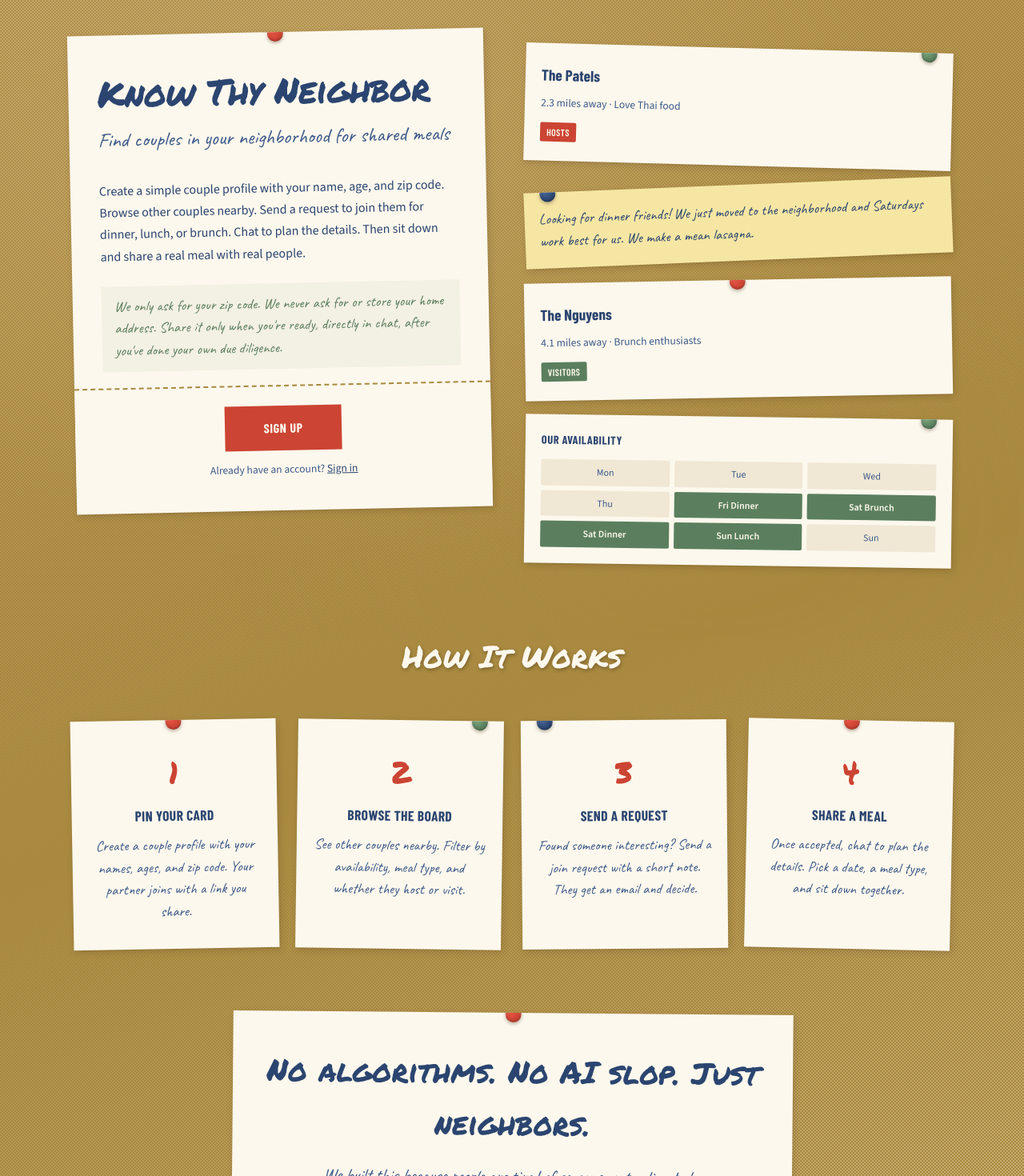
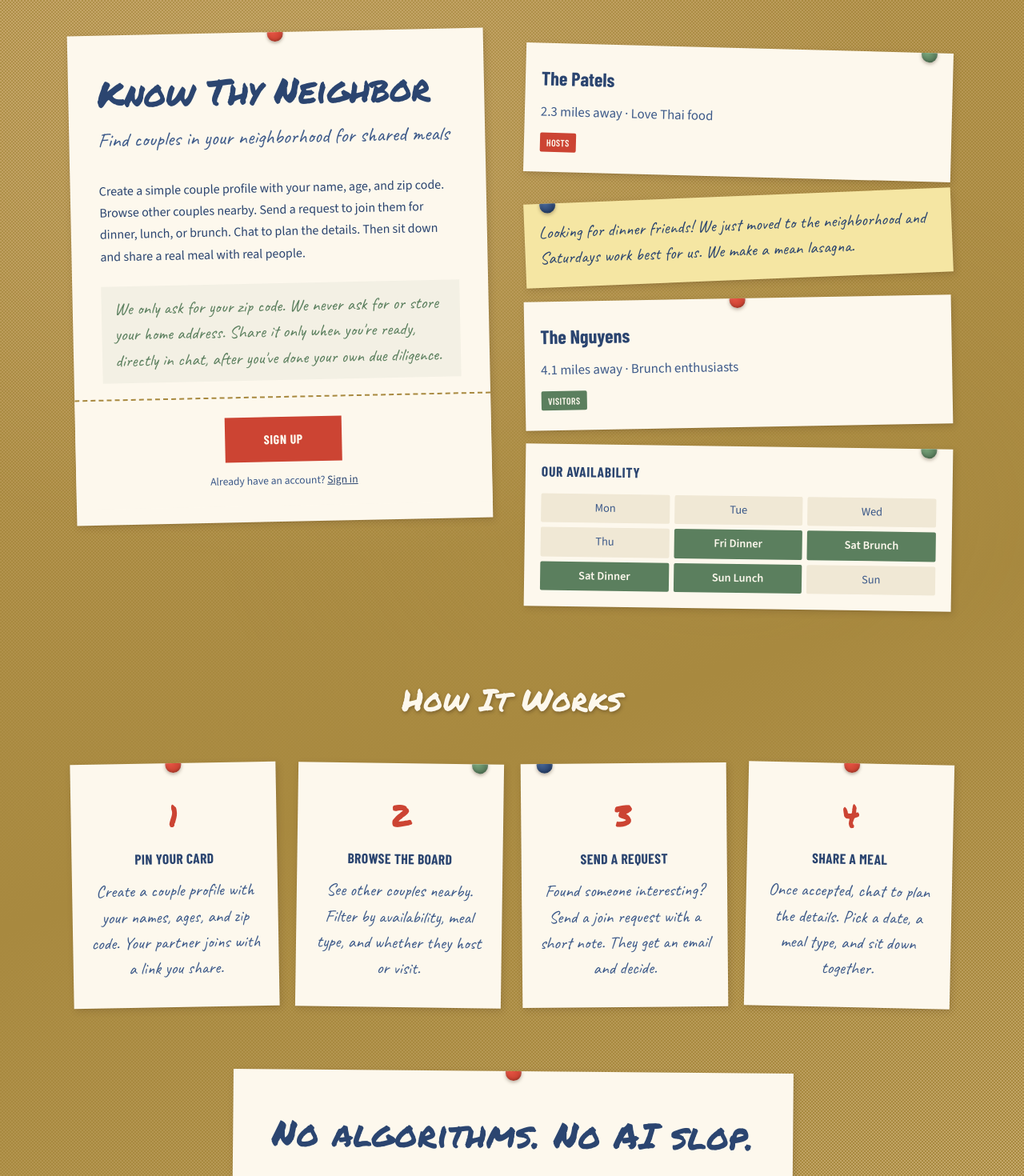
Before and after one commit to AmitKulkarni23/knowthyneighbor, a Next.js app in the folder frontend/: page / in a window 1280 px wide. Shown: the top 1470 px of the page at 80% size. Built offline with nearby package versions, Linux system fonts and the light colour scheme.

Commit message:
Increase font sizes across all landing page sections including side cards and availability grid.

```diff
--- a/frontend/src/app/page.tsx
+++ b/frontend/src/app/page.tsx
@@ -34,7 +34,7 @@ export default function Home() {
           <Typography sx={{ fontFamily: 'var(--font-body), Georgia, serif', fontSize: '1rem', lineHeight: 1.7, color: 'var(--ink-blue)', mb: 3, maxWidth: '55ch' }}>
             Create a simple couple profile with your name, age, and zip code. Browse other couples nearby. Send a request to join them for dinner, lunch, or brunch. Chat to plan the details. Then sit down and share a real meal with real people.
           </Typography>
-          <Typography sx={{ fontFamily: 'var(--font-handwriting), cursive', fontSize: '1.15rem', color: 'var(--thumbtack-green)', p: '12px 16px', bgcolor: 'rgba(91, 127, 94, 0.06)', mb: '20px', lineHeight: 1.5 }}>
+          <Typography sx={{ fontFamily: 'var(--font-handwriting), cursive', fontSize: '1.35rem', color: 'var(--thumbtack-green)', p: '12px 16px', bgcolor: 'rgba(91, 127, 94, 0.06)', mb: '20px', lineHeight: 1.5 }}>
             We only ask for your zip code. We never ask for or store your home address. Share it only when you&apos;re ready, directly in chat, after you&apos;ve done your own due diligence.
           </Typography>
 
@@ -55,10 +55,10 @@ export default function Home() {
           {/* Couple card - The Patels */}
           <Card sx={{ ...rotatedCard(1.5), p: '24px 20px' }}>
             <Box sx={pinGreenSx} />
-            <Typography sx={{ fontFamily: 'var(--font-condensed), sans-serif', fontWeight: 700, fontSize: '1.2rem', color: 'var(--ink-blue)', mb: 0.75 }}>
+            <Typography sx={{ fontFamily: 'var(--font-condensed), sans-serif', fontWeight: 700, fontSize: '1.5rem', color: 'var(--ink-blue)', mb: 0.75 }}>
               The Patels
             </Typography>
-            <Typography sx={{ fontFamily: 'var(--font-body), Georgia, serif', fontSize: '0.85rem', color: 'var(--ink-blue-light)', mb: 1.25 }}>
+            <Typography sx={{ fontFamily: 'var(--font-body), Georgia, serif', fontSize: '1.05rem', color: 'var(--ink-blue-light)', mb: 1.25 }}>
               2.3 miles away &middot; Love Thai food
             </Typography>
             <Chip label="Hosts" size="small" sx={{ bgcolor: 'var(--pushpin-red)', color: 'var(--paper)' }} />
@@ -67,7 +67,7 @@ export default function Home() {
           {/* Index card */}
           <Card sx={{ ...rotatedCard(-2.3), p: '20px 18px', bgcolor: 'var(--index-yellow)' }}>
             <Box sx={pinBlueSx} />
-            <Typography sx={{ fontFamily: 'var(--font-handwriting), cursive', fontSize: '1.15rem', color: 'var(--ink-blue)', lineHeight: 1.5 }}>
+            <Typography sx={{ fontFamily: 'var(--font-handwriting), cursive', fontSize: '1.35rem', color: 'var(--ink-blue)', lineHeight: 1.5 }}>
               Looking for dinner friends! We just moved to the neighborhood and Saturdays work best for us. We make a mean lasagna.
             </Typography>
           </Card>
@@ -75,10 +75,10 @@ export default function Home() {
           {/* Couple card - The Nguyens */}
           <Card sx={{ ...rotatedCard(-1), p: '24px 20px' }}>
             <Box sx={{ ...pinRedSx as object }} />
-            <Typography sx={{ fontFamily: 'var(--font-condensed), sans-serif', fontWeight: 700, fontSize: '1.2rem', color: 'var(--ink-blue)', mb: 0.75 }}>
+            <Typography sx={{ fontFamily: 'var(--font-condensed), sans-serif', fontWeight: 700, fontSize: '1.5rem', color: 'var(--ink-blue)', mb: 0.75 }}>
               The Nguyens
             </Typography>
-            <Typography sx={{ fontFamily: 'var(--font-body), Georgia, serif', fontSize: '0.85rem', color: 'var(--ink-blue-light)', mb: 1.25 }}>
+            <Typography sx={{ fontFamily: 'var(--font-body), Georgia, serif', fontSize: '1.05rem', color: 'var(--ink-blue-light)', mb: 1.25 }}>
               4.1 miles away &middot; Brunch enthusiasts
             </Typography>
             <Chip label="Visitors" size="small" sx={{ bgcolor: 'var(--thumbtack-green)', color: 'var(--paper)' }} />
@@ -87,17 +87,17 @@ export default function Home() {
           {/* Calendar card */}
           <Card sx={{ ...rotatedCard(0.8), p: '20px' }}>
             <Box sx={pinGreenSx} />
-            <Typography sx={{ fontFamily: 'var(--font-condensed), sans-serif', fontWeight: 700, fontSize: '0.9rem', textTransform: 'uppercase', letterSpacing: '0.04em', color: 'var(--ink-blue)', mb: 1.5 }}>
+            <Typography sx={{ fontFamily: 'var(--font-condensed), sans-serif', fontWeight: 700, fontSize: '1.1rem', textTransform: 'uppercase', letterSpacing: '0.04em', color: 'var(--ink-blue)', mb: 1.5 }}>
               Our Availability
             </Typography>
             <Box sx={{ display: 'grid', gridTemplateColumns: 'repeat(3, 1fr)', gap: '6px' }}>
               {['Mon', 'Tue', 'Wed', 'Thu'].map((d) => (
-                <Box key={d} sx={{ p: '6px 4px', textAlign: 'center', fontFamily: 'var(--font-body), Georgia, serif', fontSize: '0.75rem', color: 'var(--ink-blue-light)', bgcolor: 'var(--paper-aged)', borderRadius: '2px' }}>{d}</Box>
+                <Box key={d} sx={{ p: '6px 4px', textAlign: 'center', fontFamily: 'var(--font-body), Georgia, serif', fontSize: '0.9rem', color: 'var(--ink-blue-light)', bgcolor: 'var(--paper-aged)', borderRadius: '2px' }}>{d}</Box>
               ))}
               {['Fri Dinner', 'Sat Brunch', 'Sat Dinner', 'Sun Lunch'].map((d) => (
-                <Box key={d} sx={{ p: '6px 4px', textAlign: 'center', fontFamily: 'var(--font-body), Georgia, serif', fontSize: '0.75rem', color: 'var(--paper)', bgcolor: 'var(--thumbtack-green)', borderRadius: '2px', fontWeight: 600 }}>{d}</Box>
+                <Box key={d} sx={{ p: '6px 4px', textAlign: 'center', fontFamily: 'var(--font-body), Georgia, serif', fontSize: '0.9rem', color: 'var(--paper)', bgcolor: 'var(--thumbtack-green)', borderRadius: '2px', fontWeight: 600 }}>{d}</Box>
               ))}
-              <Box sx={{ p: '6px 4px', textAlign: 'center', fontFamily: 'var(--font-body), Georgia, serif', fontSize: '0.75rem', color: 'var(--ink-blue-light)', bgcolor: 'var(--paper-aged)', borderRadius: '2px' }}>Sun</Box>
+              <Box sx={{ p: '6px 4px', textAlign: 'center', fontFamily: 'var(--font-body), Georgia, serif', fontSize: '0.9rem', color: 'var(--ink-blue-light)', bgcolor: 'var(--paper-aged)', borderRadius: '2px' }}>Sun</Box>
             </Box>
           </Card>
         </Box>
@@ -119,7 +119,7 @@ export default function Home() {
               <Box sx={step.pin === 'red' ? pinRedSx : step.pin === 'green' ? pinGreenSx : pinBlueSx} />
               <Typography sx={{ fontFamily: 'var(--font-marker), cursive', fontSize: '2.4rem', color: 'var(--pushpin-red)', mb: 1 }}>{step.n}</Typography>
               <Typography sx={{ fontFamily: 'var(--font-condensed), sans-serif', fontWeight: 700, fontSize: '1.1rem', color: 'var(--ink-blue)', mb: 1, textTransform: 'uppercase', letterSpacing: '0.02em' }}>{step.title}</Typography>
-              <Typography sx={{ fontFamily: 'var(--font-handwriting), cursive', fontSize: '1.15rem', color: 'var(--ink-blue-light)', lineHeight: 1.5 }}>{step.desc}</Typography>
+              <Typography sx={{ fontFamily: 'var(--font-handwriting), cursive', fontSize: '1.35rem', color: 'var(--ink-blue-light)', lineHeight: 1.5 }}>{step.desc}</Typography>
             </Card>
           ))}
         </Box>
@@ -129,10 +129,10 @@ export default function Home() {
       <Box sx={{ maxWidth: 700, mx: 'auto', mt: 10, position: 'relative', zIndex: 1 }}>
         <Card sx={{ ...rotatedCard(0.5), p: '40px 36px', textAlign: 'center' }}>
           <Box sx={pinRedSx} />
-          <Typography sx={{ fontFamily: 'var(--font-marker), cursive', fontSize: 'clamp(1.6rem, 3.5vw, 2.4rem)', color: 'var(--ink-blue)', mb: 2 }}>
+          <Typography sx={{ fontFamily: 'var(--font-marker), cursive', fontSize: 'clamp(1.8rem, 4vw, 2.8rem)', color: 'var(--ink-blue)', mb: 2 }}>
             No algorithms. No AI slop. Just neighbors.
           </Typography>
-          <Typography sx={{ fontFamily: 'var(--font-handwriting), cursive', fontSize: '1.35rem', color: 'var(--ink-blue-light)', lineHeight: 1.6, mb: 3, maxWidth: '50ch', mx: 'auto' }}>
+          <Typography sx={{ fontFamily: 'var(--font-handwriting), cursive', fontSize: '1.5rem', color: 'var(--ink-blue-light)', lineHeight: 1.6, mb: 3, maxWidth: '50ch', mx: 'auto' }}>
             We built this because people are tired of screens pretending to be connection. KnowThyNeighbor gets you off the app and around a table. The only thing we optimize for is a real meal with real people.
           </Typography>
           <Button href="/login" sx={ctaButtonSx}>Put Your Card on the Board</Button>
```
